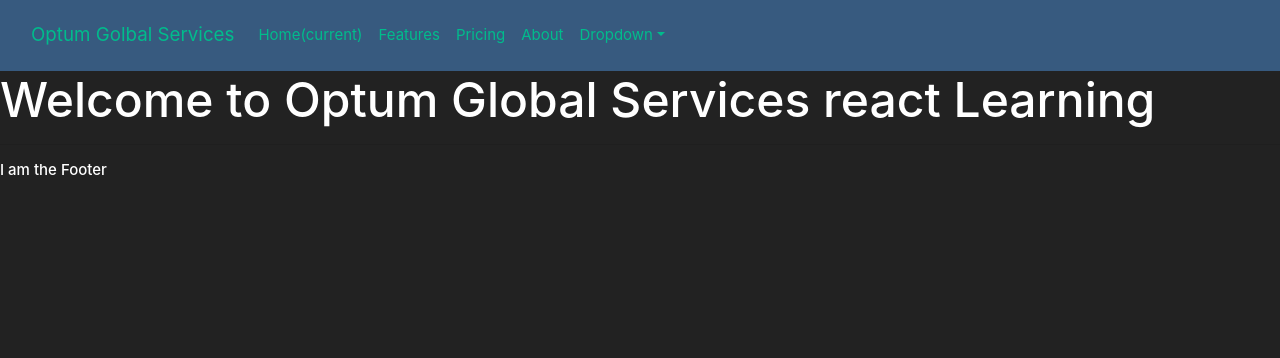
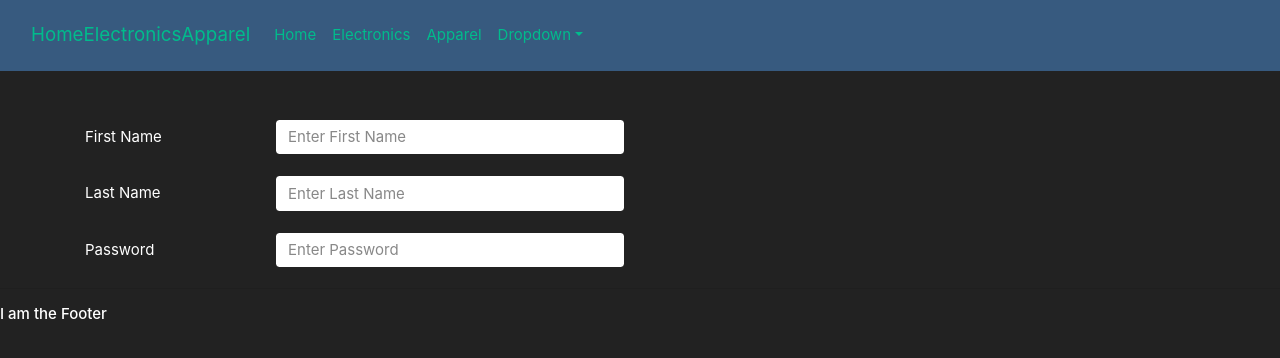
Before and after one commit to kiran-blockchain/react-optum-batch3, a React (Create React App) app in the folder flipkart/: page / in a window 1280 px wide. Shown: the top 358 px of the page. Built offline with nearby package versions, Linux system fonts and the light colour scheme.

Commit message:
added code

```diff
--- a/flipkart/src/App.jsx
+++ b/flipkart/src/App.jsx
@@ -1,18 +1,21 @@
 import {  Footer } from "./components/Footer"
 import { Header } from "./components/Header"
+import { Register } from "./pages/Register";
 
 export const App = () => {
     const companyName ='Optum Global Services';//
     const headerDetails ={
         companyName:"Optum Golbal Services",
         theme:"dark",
-        links:['Home','Home Appliances', 'Apparel']
+        links:['Home','Electronics', 'Apparel']
 
     }
     return (
         <div>
             <Header headerConfig = {headerDetails}/>
-            <h1>Welcome to {companyName} react  Learning</h1>
+
+            <Register/>
+
             <Footer/>
         </div>
     )
--- a/flipkart/src/components/Header/index.jsx
+++ b/flipkart/src/components/Header/index.jsx
@@ -1,28 +1,28 @@
 export const Header = (props) => {
     console.log(props);
+
+    const renderNavBarLinks = () => {
+        const navItems = props.headerConfig.links;
+
+        return (
+          navItems.length>0?  navItems.map((item, index) => {
+                return (<li class="nav-item" key={index}>
+                    <a class="nav-link active" href="#">{item}
+                    </a>
+                </li>)
+            }):null
+        )
+    }
     return (
         <nav class="navbar navbar-expand-lg bg-primary" data-bs-theme="dark">
             <div class="container-fluid">
-                <a class="navbar-brand" href="#">{props.headerConfig.companyName}</a>
+                <a class="navbar-brand" href="#">{props.headerConfig.links}</a>
                 <button class="navbar-toggler" type="button" data-bs-toggle="collapse" data-bs-target="#navbarColor01" aria-controls="navbarColor01" aria-expanded="false" aria-label="Toggle navigation">
                     <span class="navbar-toggler-icon"></span>
                 </button>
                 <div class="collapse navbar-collapse" id="navbarColor01">
                     <ul class="navbar-nav me-auto">
-                        <li class="nav-item">
-                            <a class="nav-link active" href="#">Home
-                                <span class="visually-hidden">(current)</span>
-                            </a>
-                        </li>
-                        <li class="nav-item">
-                            <a class="nav-link" href="#">Features</a>
-                        </li>
-                        <li class="nav-item">
-                            <a class="nav-link" href="#">Pricing</a>
-                        </li>
-                        <li class="nav-item">
-                            <a class="nav-link" href="#">About</a>
-                        </li>
+                        {renderNavBarLinks()}
                         <li class="nav-item dropdown">
                             <a class="nav-link dropdown-toggle" data-bs-toggle="dropdown" href="#" role="button" aria-haspopup="true" aria-expanded="false">Dropdown</a>
                             <div class="dropdown-menu">
--- /dev/null
+++ b/flipkart/src/components/Textbox/index.jsx
@@ -0,0 +1,43 @@
+
+//label
+//type
+//id
+//helpid
+//placeholder
+/*
+  textBoxConfig ={
+    label:"",
+    type:"",
+    id:"",
+    name:"",
+    helpField:"",
+    helpText:"",
+    placeholder:""
+}*/
+export const Textbox = (props) => {
+    const { textBoxConfig } = props;
+    return (
+        // <div class="form-group">
+        //     <label for={textBoxConfig.id} class="form-label mt-4">{textBoxConfig.label}</label>
+        //     <input type={textBoxConfig.type}
+        //     class="form-control"
+        //     id={textBoxConfig.id}
+        //     name={textBoxConfig.name}
+        //     aria-describedby={textBoxConfig.helpField}
+        //     placeholder={textBoxConfig.placeholder}/>
+        //         <small id="emailHelp" class="form-text text-muted">{textBoxConfig.helpText}</small>
+        // </div>
+        <div class="form-group row">
+            <label for={textBoxConfig.id} class="col-sm-2 col-form-label">{textBoxConfig.label}</label>
+            <div class="col-sm-4">
+            <input type={textBoxConfig.type}
+            class="form-control"
+            id={textBoxConfig.id}
+            name={textBoxConfig.name}
+            aria-describedby={textBoxConfig.helpField}
+            placeholder={textBoxConfig.placeholder}/>
+                <small id="emailHelp" class="form-text text-muted">{textBoxConfig.helpText}</small>
+            </div>
+        </div>
+    )
+}
--- /dev/null
+++ b/flipkart/src/pages/Register.jsx
@@ -0,0 +1,41 @@
+import { Textbox } from "../components/Textbox"
+
+export const Register = () => {
+
+    const firstNameObj = {
+        label: "First Name",
+        type: "text",
+        id: "firstName",
+        name: "firstName",
+        helpField: "",
+        helpText: "",
+        placeholder: "Enter First Name"
+    };
+    const lastNameObj = {
+        label: "Last Name",
+        type: "text",
+        id: "lastName",
+        name: "lastName",
+        helpField: "",
+        helpText: "",
+        placeholder: "Enter Last Name"
+    };
+    const passwordObj = {
+        label: "Password",
+        type: "text",
+        id: "password",
+        name: "password",
+        helpField: "",
+        helpText: "",
+        placeholder: "Enter Password"
+    };
+
+    return (
+        <form className="container mt-5">
+
+                    <Textbox textBoxConfig={firstNameObj} />
+                    <Textbox textBoxConfig={lastNameObj} />
+                    <Textbox textBoxConfig={passwordObj} />
+        </form>
+    )
+}
```
